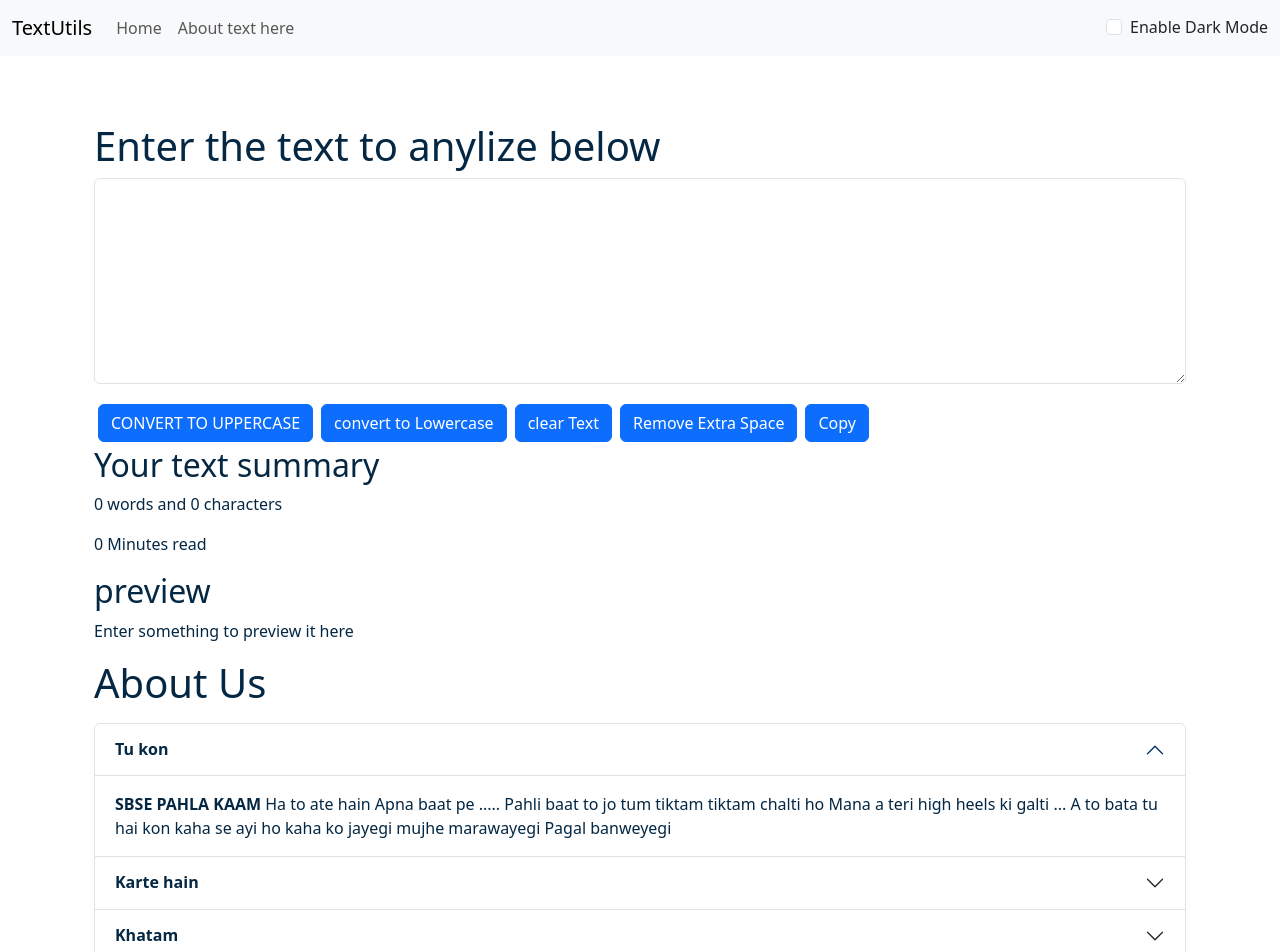
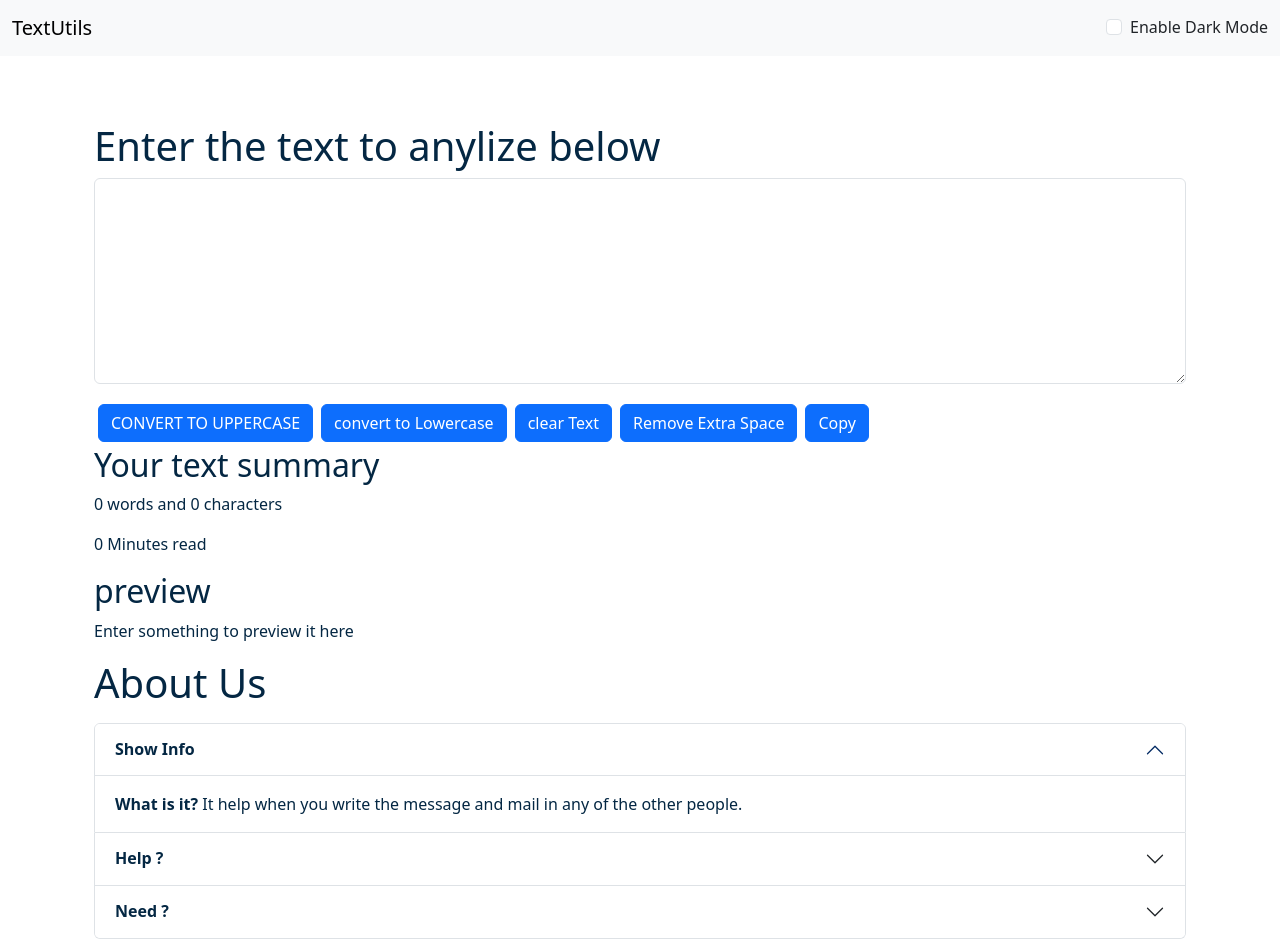
Before and after one commit to Gautam5514/textUtiles, a React (Create React App) app: page / in a window 1280 px wide. Shown: the top 952 px of the page. Built offline with nearby package versions, Linux system fonts and the light colour scheme.

Commit message:
Some modification

```diff
--- a/src/App.js
+++ b/src/App.js
@@ -1,5 +1,4 @@
 
-//import { useState } from 'react';
 import './App.css';
 import Alert from './components/Alert';
 import About from './components/About';
--- a/src/components/About.js
+++ b/src/components/About.js
@@ -1,4 +1,4 @@
-import React, {useState} from 'react'
+import React, { useState } from 'react'
 
 export default function About(props) {
 
@@ -39,36 +39,36 @@ export default function About(props) {
   <div className="accordion-item">
     <h2 className="accordion-header">
       <button className="accordion-button" type="button" style={myStyle} data-bs-toggle="collapse" data-bs-target="#collapseOne" aria-expanded="true" aria-controls="collapseOne">
-        <strong>Tu kon </strong>
+        <strong>Show Info </strong>
       </button>
     </h2>
     <div id="collapseOne" className="accordion-collapse collapse show" data-bs-parent="#accordionExample">
       <div className="accordion-body" style={myStyle}>
-        <strong>SBSE PAHLA KAAM</strong> Ha to ate hain Apna baat pe ..... Pahli baat to jo tum tiktam tiktam chalti ho Mana a teri high heels ki galti ... A to bata tu hai kon kaha se ayi ho kaha ko jayegi mujhe marawayegi  Pagal banweyegi
+        <strong>What is it?</strong> It help when you write the message and mail in any of the other people.
       </div>
     </div>
   </div>
   <div className="accordion-item">
     <h2 className="accordion-header">
       <button className="accordion-button collapsed" type="button" style={myStyle} data-bs-toggle="collapse" data-bs-target="#collapseTwo" aria-expanded="false" aria-controls="collapseTwo">
-        <strong>Karte hain</strong>
+        <strong>Help ?</strong>
       </button>
     </h2>
     <div id="collapseTwo" className="accordion-collapse collapse" data-bs-parent="#accordionExample">
       <div className="accordion-body" style={myStyle}>
-        <strong>To bina late kiye.</strong> Ha to chalte hai bina koi bakwash kiye apni baat pe Mere bare mai janne se koi fayda nhi.. bas Mazza kro or Chill maro yrr
+        <strong>To Customize your Format</strong> If you send the message of any people who has need to write any thing in under of word.
       </div>
     </div>
   </div>
   <div className="accordion-item">
     <h2 className="accordion-header">
       <button className="accordion-button collapsed" type="button" style={myStyle} data-bs-toggle="collapse" data-bs-target="#collapseThree" aria-expanded="false" aria-controls="collapseThree">
-        <strong>Khatam</strong>
+        <strong>Need ?</strong>
       </button>
     </h2>
     <div id="collapseThree" className="accordion-collapse collapse" data-bs-parent="#accordionExample">
       <div className="accordion-body" style={myStyle}>
-        <strong>This is the last.</strong> Ha to Kya .....Sun raha hai na Sun rhi hu mai
+        <strong>Writing Important messages</strong> You want to test how much time to take for the writing
       </div>
     </div>
   </div>
--- a/src/components/Navbar.js
+++ b/src/components/Navbar.js
@@ -12,12 +12,12 @@ export default function Navbar(props) {
             </button>
             <div className="collapse navbar-collapse" id="navbarSupportedContent">
             <ul className="navbar-nav me-auto mb-2 mb-lg-0">
-                <li className="nav-item">
+                {/* <li className="nav-item">
                 <a className="nav-link" aria-current="page" href="/">Home</a>
                 </li>
                 <li className="nav-item">
                 <a className="nav-link" href="/">{props.aboutText}</a>
-                </li>
+                </li> */}
             </ul>
             {/* <form className="d-flex" role="search">
                 <input className="form-control me-2" type="search" placeholder="Search" aria-label="Search"/>
```
